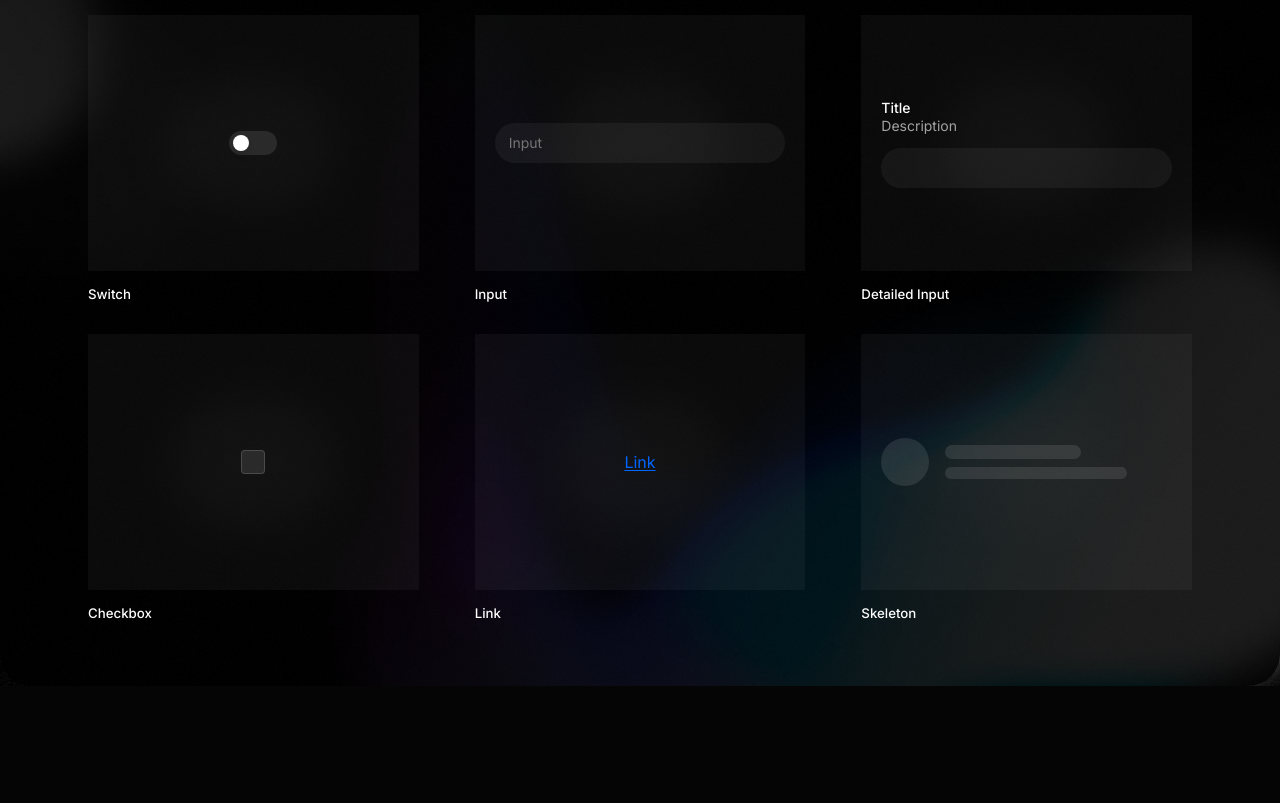
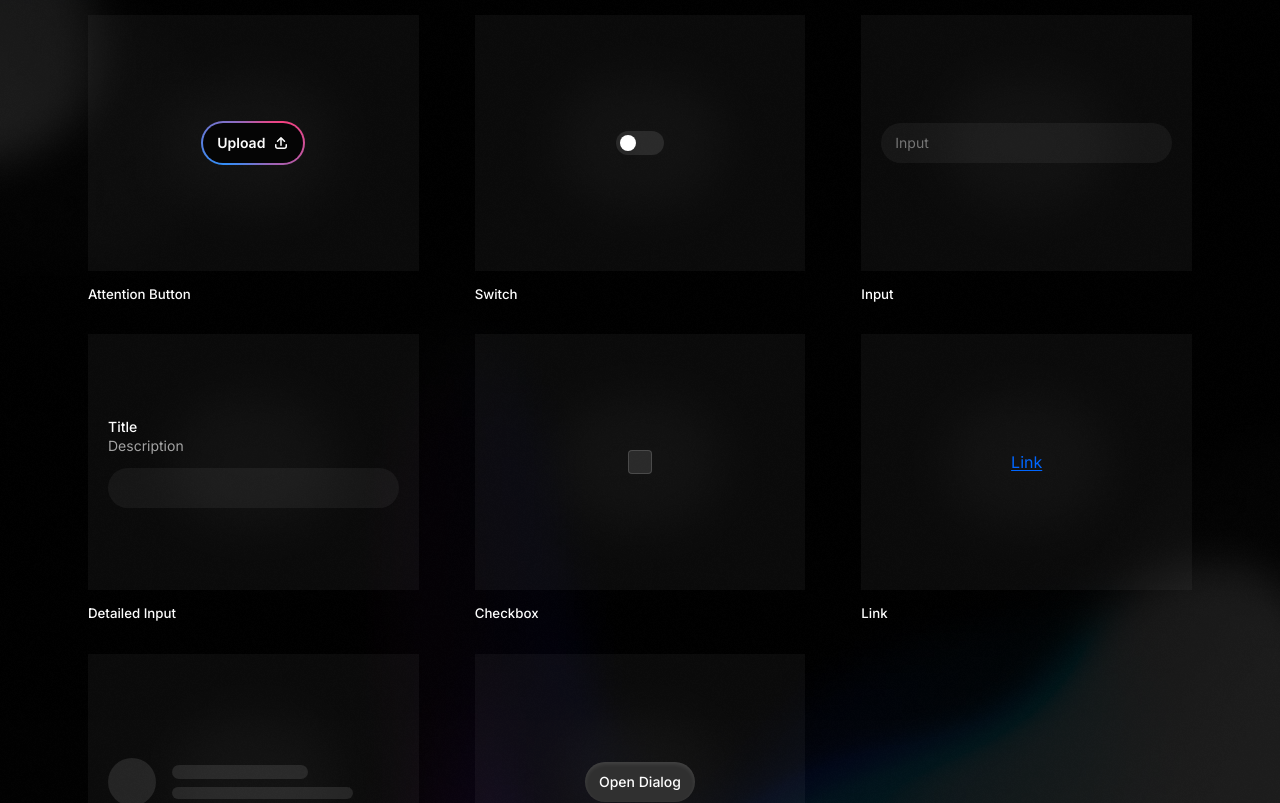
Before and after one commit to pillowskiy/gopix, a Next.js app in the folder client/: page /ui in a window 1280 px wide. Shown: the part 780-1583 px from the top of the page. Before the commit the page ends 1466 px from the top, so only its background shows below. Built offline with nearby package versions, Linux system fonts and the light colour scheme.

Commit message:
feat(ui): attention button component

```diff
--- a/client/package.json
+++ b/client/package.json
@@ -10,6 +10,7 @@
   },
   "dependencies": {
     "@headlessui/react": "^2.1.8",
+    "@heroicons/react": "^2.1.5",
     "classcat": "^5.0.5",
     "ky": "^1.7.2",
     "next": "14.2.12",
--- a/client/src/app/ui/page.tsx
+++ b/client/src/app/ui/page.tsx
@@ -1,5 +1,5 @@
 import { PresentCard } from '@/components/present-card';
-import { Button } from '@/components/ui/button';
+import { Button, AttentionButton } from '@/components/ui/button';
 import styles from './typo.module.scss';
 import { Switch } from '@/components/ui/switch';
 import { Input } from '@/components/ui/input/input';
@@ -8,6 +8,15 @@ import { BackgroundGradient } from '@/components/backdroung-texture';
 import { Checkbox } from '@/components/ui/checkbox';
 import { Link } from '@/components/ui/link';
 import { Skeleton } from '@/components/ui/skeleton';
+import {
+	Dialog,
+	DialogOverlay,
+	DialogTrigger,
+	DialogPanel,
+	DialogTitle,
+	DialogClose
+} from '@/components/ui/dialog';
+import { ArrowUpTrayIcon } from '@heroicons/react/16/solid';
 
 export default function TypoPage() {
 	return (
@@ -19,7 +28,7 @@ export default function TypoPage() {
 					blending innovation with flexibility.
 				</h1>
 			</div>
-			<div className={styles.wrapper} style={{}}>
+			<div className={styles.wrapper}>
 				<div className={styles.container}>
 					<PresentCard title='Button Accent (default)'>
 						<Button>Save changes</Button>
@@ -31,6 +40,12 @@ export default function TypoPage() {
 
 					<PresentCard title='Button Secondary'>
 						<Button variant='secondary'>Save changes</Button>
+					</PresentCard>
+
+					<PresentCard title='Attention Button'>
+						<AttentionButton style={{ display: 'flex', alignItems: 'center', gap: '8px' }}>
+							Upload <ArrowUpTrayIcon style={{ height: '16px', width: '16px' }} />
+						</AttentionButton>
 					</PresentCard>
 
 					<PresentCard title='Switch'>
@@ -86,6 +101,42 @@ export default function TypoPage() {
 							</div>
 						</div>
 					</PresentCard>
+
+					<PresentCard title='Dialog'>
+						<Dialog>
+							<DialogTrigger>Open Dialog</DialogTrigger>
+							<DialogOverlay>
+								<DialogPanel>
+									<DialogTitle
+										as='h3'
+										style={{
+											fontSize: '18px',
+											lineHeight: '26px',
+											fontWeight: '600'
+										}}
+									>
+										Payment successful
+									</DialogTitle>
+
+									<p
+										style={{
+											marginTop: '10px',
+											fontSize: '14px',
+											lineHeight: '22px',
+											color: 'rgba(255, 255, 255, 0.6)'
+										}}
+									>
+										Your payment has been successfully submitted. We’ve sent you an email with all
+										of the details of your order.
+									</p>
+
+									<div style={{ marginTop: '16px' }}>
+										<DialogClose>Got it, thanks!</DialogClose>
+									</div>
+								</DialogPanel>
+							</DialogOverlay>
+						</Dialog>
+					</PresentCard>
 				</div>
 			</div>
 		</>
--- /dev/null
+++ b/client/src/components/ui/button/attention-button.tsx
@@ -0,0 +1,23 @@
+'use client';
+
+import { forwardRef } from 'react';
+import { Button as HeadlessButton, ButtonProps } from '@headlessui/react';
+import cc from 'classcat';
+import styles from './button.module.scss';
+
+export const AttentionButton = forwardRef<HTMLButtonElement, ButtonProps>(
+	({ children, className, ...props }, ref) => {
+		return (
+			<div className={styles.attentionBtnWrapper}>
+				<span className={styles.attentionBtnSpinner} />
+				<HeadlessButton
+					ref={ref}
+					className={cc([styles.attentionBtn, styles.btn, className])}
+					{...props}
+				>
+					{children}
+				</HeadlessButton>
+			</div>
+		);
+	}
+);
--- a/client/src/components/ui/button/button.module.scss
+++ b/client/src/components/ui/button/button.module.scss
@@ -34,7 +34,6 @@
 
   &Ghost {
     background-color: rgba(0, 0, 0, 0.2);
-    backdrop-filter: blur(4px);
 
     &[data-hover],
     &[data-open] {
@@ -44,7 +43,6 @@
 
   &Secondary {
     background-color: rgba(255, 255, 255, 0.1);
-    backdrop-filter: blur(6px);
 
     &[data-hover],
     &[data-open] {
@@ -58,3 +56,47 @@
     }
   }
 }
+
+.attentionBtn {
+  background: $background;
+  backdrop-filter: blur(24px);
+  transition: all 128ms ease;
+  font-weight: 600;
+  outline-offset: 1px;
+  outline-width: 2px;
+
+  &[data-hover],
+  &[data-open] {
+    transform: none;
+    background: rgba(0, 0, 0, 0.5);
+  }
+
+  &Spinner {
+    position: absolute;
+    inset: -300%;
+    animation: spin 3s linear infinite;
+    background: conic-gradient(from 90deg at 50% 50%, #F54180 0%, #338EF7 50%, #F54180 100%);
+  }
+
+  &Wrapper {
+    padding: 2px;
+    border-radius: 9999px;
+    position: relative;
+    overflow: hidden;
+    transition: all 128ms ease;
+
+    &:active {
+      transform: scale(0.97);
+    }
+  }
+}
+
+@keyframes spin {
+  from {
+    transform: rotate(0deg);
+  }
+
+  to {
+    transform: rotate(360deg);
+  }
+}
--- /dev/null
+++ b/client/src/components/ui/button/button.tsx
@@ -0,0 +1,30 @@
+'use client';
+
+import { Button as HeadlessButton } from '@headlessui/react';
+import cc from 'classcat';
+import { forwardRef } from 'react';
+import styles from './button.module.scss';
+
+const buttonVariantsStyles = {
+	accent: styles.btnAccent,
+	ghost: styles.btnGhost,
+	secondary: styles.btnSecondary
+} as const;
+
+export interface ButtonProps extends React.ComponentProps<'button'> {
+	variant?: keyof typeof buttonVariantsStyles;
+}
+
+export const Button = forwardRef<HTMLButtonElement, ButtonProps>(
+	({ children, variant = 'accent', className, ...props }, ref) => {
+		return (
+			<HeadlessButton
+				ref={ref}
+				className={cc([styles.btn, buttonVariantsStyles[variant], className])}
+				{...props}
+			>
+				{children}
+			</HeadlessButton>
+		);
+	}
+);
--- a/client/src/components/ui/button/index.tsx
+++ b/client/src/components/ui/button/index.tsx
@@ -1,30 +1,2 @@
-'use client';
-
-import { Button as HeadlessButton } from '@headlessui/react';
-import cc from 'classcat';
-import { forwardRef } from 'react';
-import styles from './button.module.scss';
-
-const buttonVariantsStyles = {
-	accent: styles.btnAccent,
-	ghost: styles.btnGhost,
-	secondary: styles.btnSecondary
-} as const;
-
-interface ButtonProps extends React.ComponentProps<'button'> {
-	variant?: keyof typeof buttonVariantsStyles;
-}
-
-export const Button = forwardRef<HTMLButtonElement, ButtonProps>(
-	({ children, variant = 'accent', className, ...props }, ref) => {
-		return (
-			<HeadlessButton
-				ref={ref}
-				className={cc([styles.btn, buttonVariantsStyles[variant], className])}
-				{...props}
-			>
-				{children}
-			</HeadlessButton>
-		);
-	}
-);
+export * from './button';
+export * from './attention-button';
```
Also changed, not shown: 1 other file (tests, documents, lock files or other folders). Lines whose indentation alone changed are shown as unchanged.
